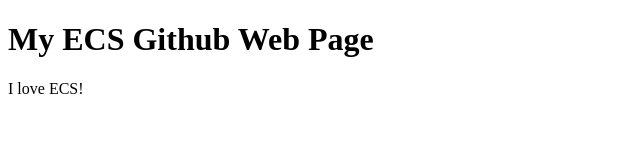
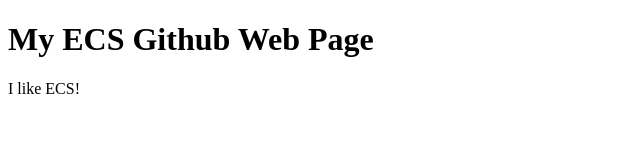
Before and after one commit to HarisMirza/HarisMirza.github.io, a plain HTML site: page index.html in a window 1280 px wide. Shown: the full height of the page, 0-640 px from the left. Drawn offline with Linux system fonts and the light colour scheme.

Commit message:
Update index.html

```diff
--- a/index.html
+++ b/index.html
@@ -4,7 +4,7 @@
 <body>
 
 <h1>My ECS Github Web Page</h1>
-<p>I love ECS!</p>
+<p>I like ECS!</p>
 
 </body>
 </html>
```
